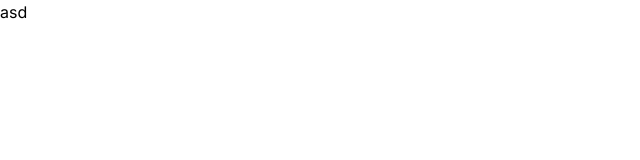
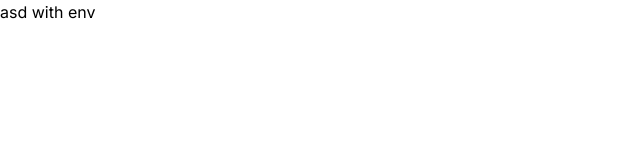
Before and after one commit to cnerylozada/mock, a Next.js app: page / in a window 1280 px wide. Shown: the top 160 px of the page, without its empty margins (0-640 px from the left). Built offline with nearby package versions, Linux system fonts and the light colour scheme.

Commit message:
feat: env

```diff
--- a/app/page.tsx
+++ b/app/page.tsx
@@ -1,7 +1,7 @@
 export default function Home() {
   return (
     <main>
-      <div>asd</div>
+      <div>asd with env</div>
     </main>
   );
 }
--- a/components/modules/maps/GoogleMaps.tsx
+++ b/components/modules/maps/GoogleMaps.tsx
@@ -73,7 +73,7 @@ export const GoogleMapsLoader = ({
 
   return (
     <APIProvider
-      apiKey={"AIzaSyD56xdTaNKwLdDvnIcPsDNZ9McVA1Wg5Bo"}
+      apiKey={process.env.NEXT_PUBLIC_GOOGLE_MAPS_API_KEY!}
       solutionChannel="GMP_devsite_samples_v3_rgmautocomplete"
     >
       <PlaceAutocomplete onPlaceSelect={setSelectedPlace} setValue={setValue} />
```
